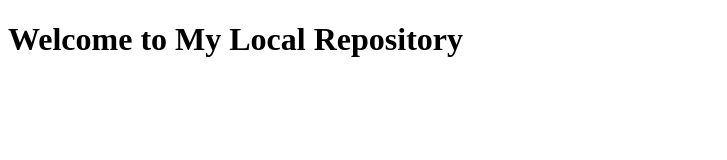
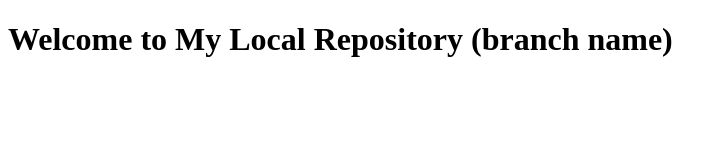
Before and after one commit to anshika-sys/localrepo, a plain HTML site: page index.html in a window 1280 px wide. Shown: the whole page, without its empty margins (0-727 px from the left). Drawn offline with Linux system fonts and the light colour scheme.

Commit message:
Add branch

```diff
--- a/index.html
+++ b/index.html
@@ -8,7 +8,7 @@
 </head>
 
 <body>
-    <h1>Welcome to My Local Repository</h1>
+    <h1>Welcome to My Local Repository (branch name)</h1>
 </body>
 
 </html>
```
